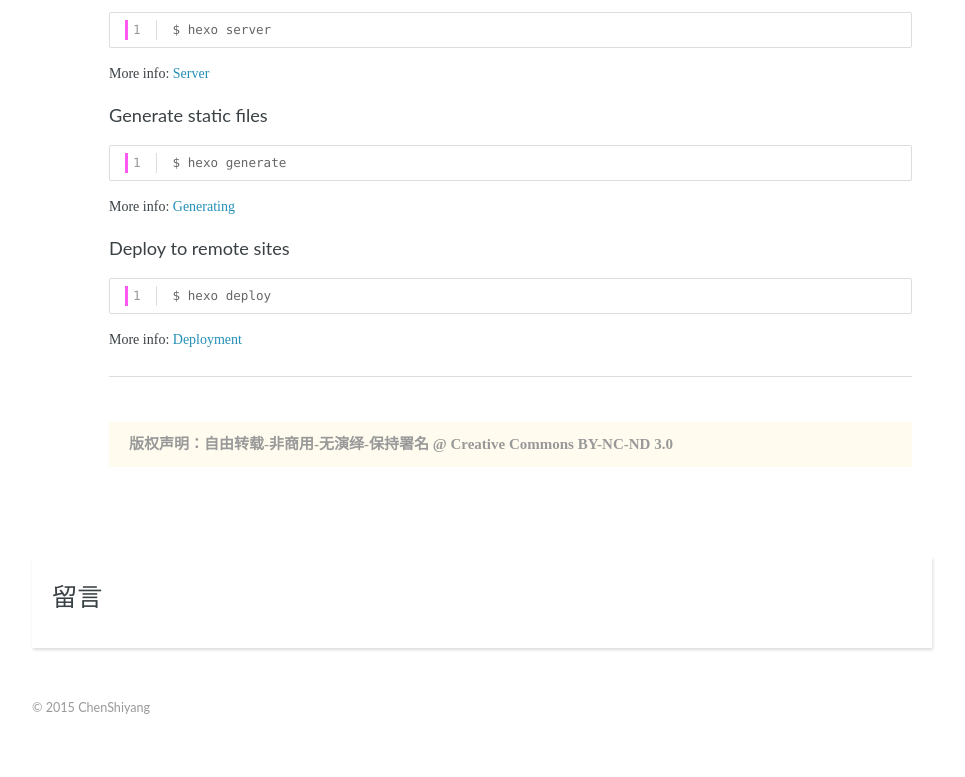
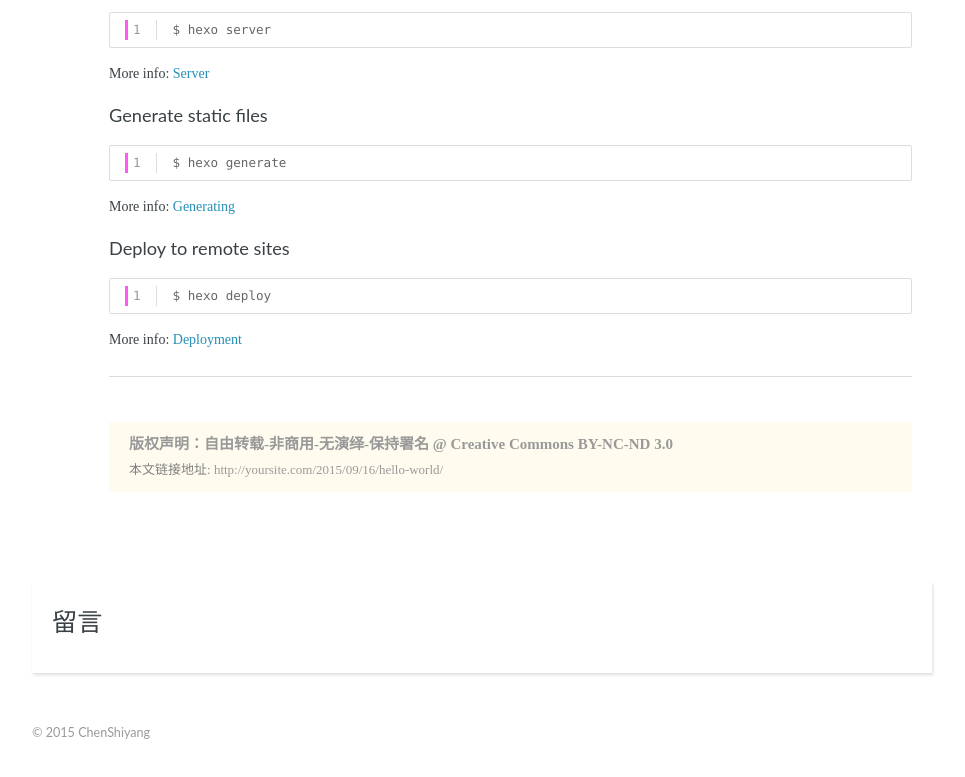
Before and after one commit to chenshiyang/chenshiyang.github.io, a plain HTML site: page 2015/09/16/hello-world/index.html in a window 1280 px wide. Shown: the part 529-1306 px from the top of the page, without its empty margins (8-973 px from the left). Drawn offline with Linux system fonts and the light colour scheme; a script that the page names is missing.

Commit message:
Site updated: 2015-09-16 15:26:43

```diff
--- a/2015/09/16/hello-world/index.html
+++ b/2015/09/16/hello-world/index.html
@@ -110,6 +110,13 @@
 
               <span class="claim">版权声明：自由转载-非商用-无演绎-保持署名 @ Creative Commons BY-NC-ND 3.0</span>
 
+
+              <span class="from-link">
+                <em>本文链接地址:</em>
+                <a href="/2015/09/16/hello-world/">
+                  http://yoursite.com/2015/09/16/hello-world/
+                </a>
+              </span>
 
           </div>
 
```
Also changed, not shown: about/index.html (+7 -0 lines).
